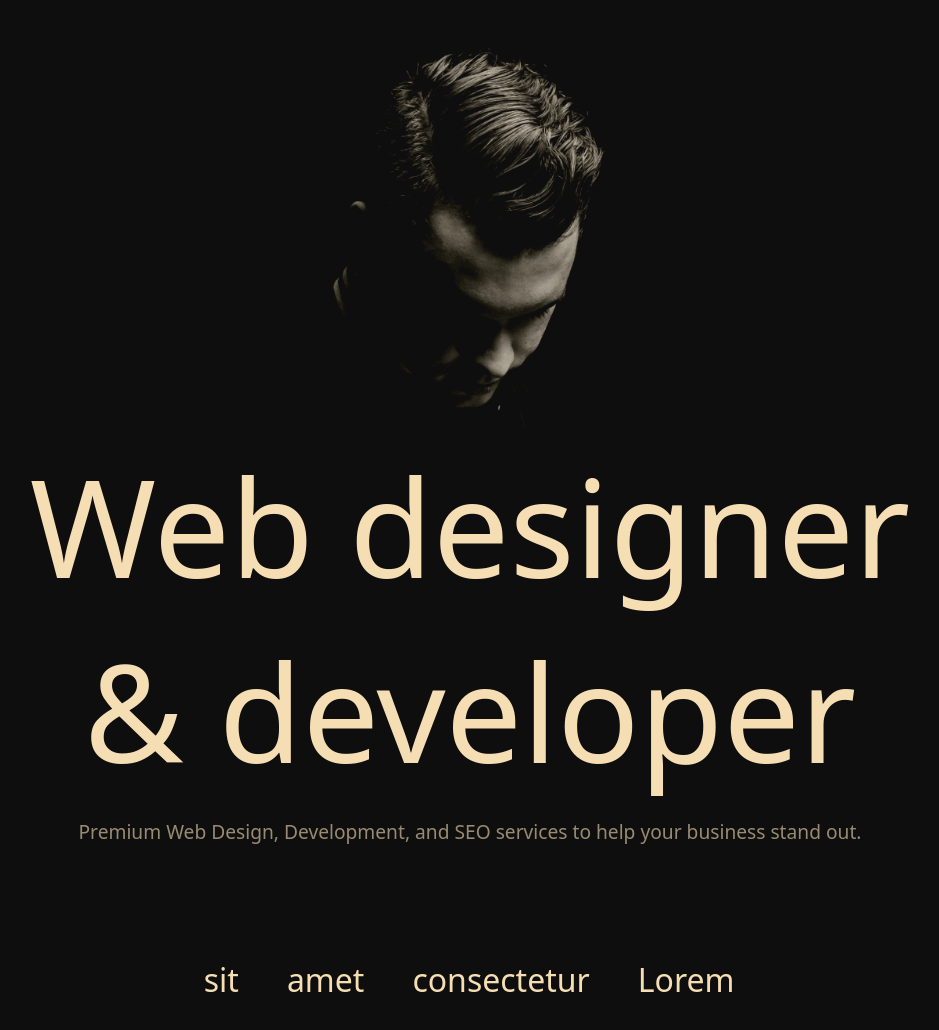
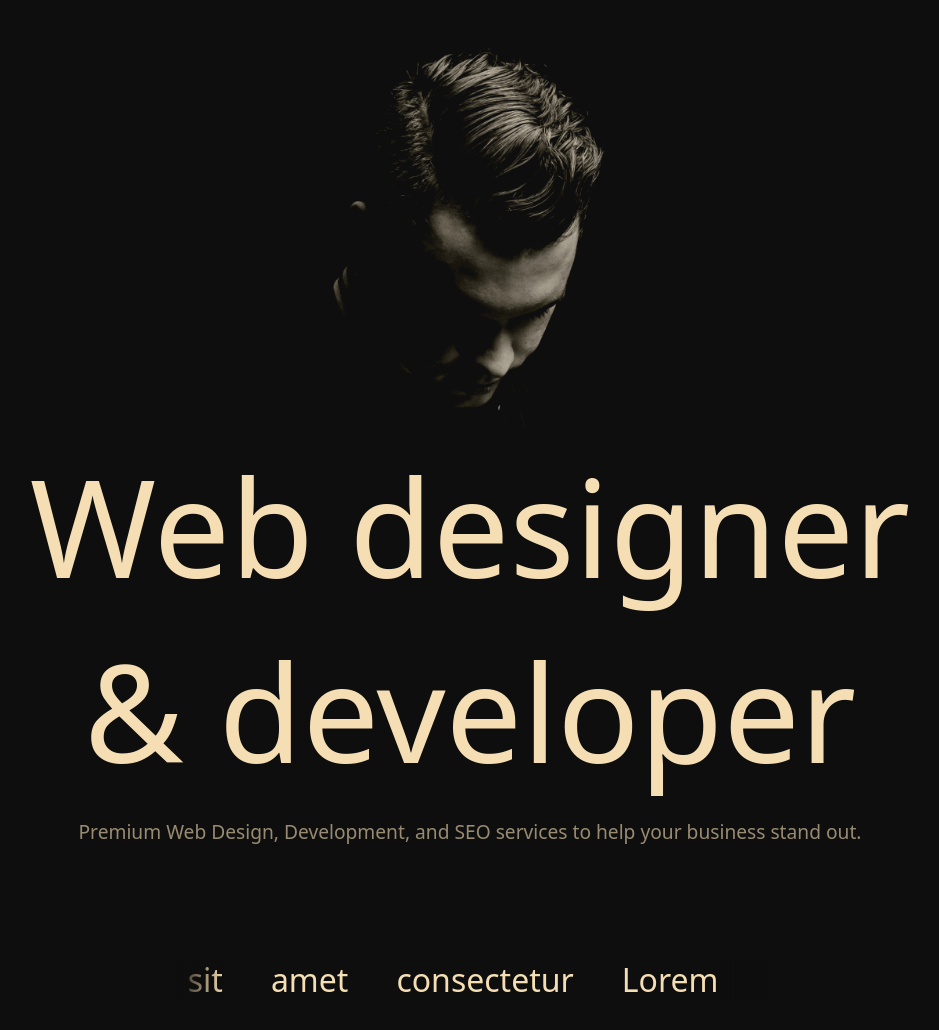
Before and after one commit to Prakashjha12/Basic-to-Master-, a plain HTML site: page 7th Project/index.html in a window 1280 px wide. Shown: the whole page, without its empty margins (170-1109 px from the left). Drawn offline with Linux system fonts and the light colour scheme.

Commit message:
Refactor marquee styles in the 7th project for improved layout and visibility

```diff
--- a/7th Project/style.scss
+++ b/7th Project/style.scss
@@ -47,14 +47,39 @@ main {
 }
 .view-2 {
   width: 100%;
-  padding: 4rem 5rem;
+  padding: 4rem 3rem;
   display: flex;
   justify-content: center;
 
   .marquee {
     display: flex;
-    width: 50%;
+    width: 100%;
     overflow: hidden;
+    position: relative;
+
+    &::before {
+        content: "";
+        position: absolute;
+        top: 0;
+        left: 0;
+        width: 50px; /* Adjust width for visibility */
+        height: 100%;
+        background-image: linear-gradient(to right, #0e0e0e, transparent);
+        z-index: 2;
+
+    }
+    &::after {
+        content: "";
+        position: absolute;
+        top: 0;
+        right: 0;
+        width: 50px;
+        height: 100%;
+        background-image: linear-gradient(to left, #0e0e0e, transparent);
+        z-index: 2;
+
+    }
+
 
     .text {
       display: flex;
@@ -95,4 +120,10 @@ main {
       }
     }
   }
+  .view-2{
+    .marquee{
+        width: 50%;
+    }
+
+  }
 }
```
Also changed, not shown: 7th Project/style.css, 1 other file.
